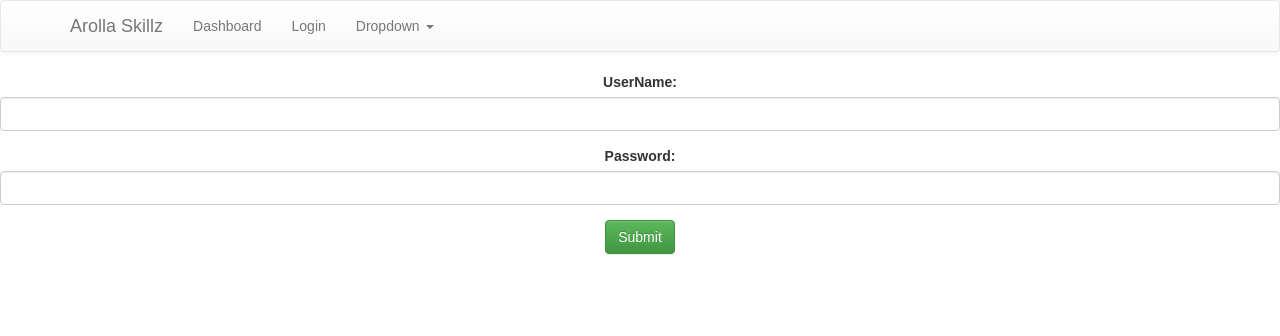
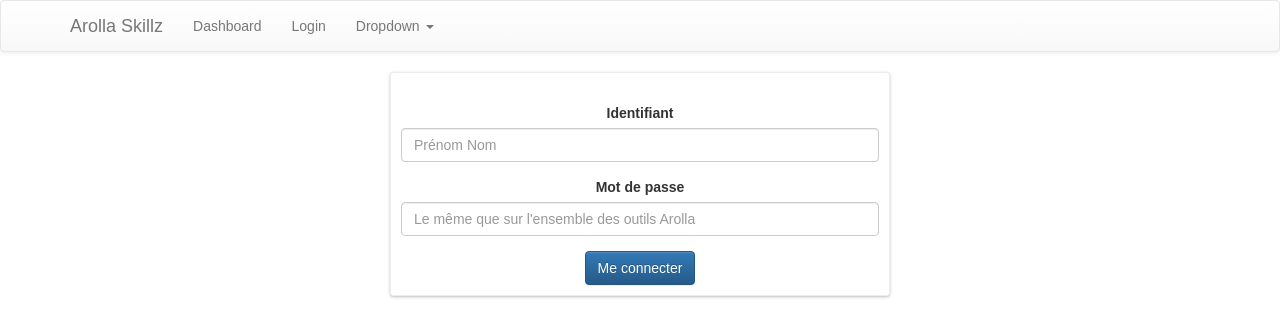
Before and after one commit to Arnauld/skills-web, a React (Create React App) app: page /login in a window 1280 px wide. Shown: the top 336 px of the page. Built offline with nearby package versions, Linux system fonts and the light colour scheme; no server answers.

Commit message:
Feature: add login page

```diff
--- a/src/login/Login.js
+++ b/src/login/Login.js
@@ -1,24 +1,62 @@
 import React, { Component } from 'react';
 import Rating from 'react-rating';
-import { Grid, Col, Row } from 'react-bootstrap';
+import { Grid, Col, Row, FormGroup, ControlLabel, FormControl, Button, HelpBlock } from 'react-bootstrap';
+
+const LoginDivStyle = {
+	align: 'center',
+	border: '1px solid #ededed',
+	borderRadius: '3px',
+	boxShadow: '0 1px 3px rgba(0,0,0,.25)',
+	backgroundColor: '#fff',
+	padding: '10px',
+	position: 'relative',
+	paddingTop: '1.75em',
+	maxWidth:'500px'
+
+};
+
+
+
+function FieldGroup({ id, label, help, ...props }) {
+	return (
+		<FormGroup controlId={id} >
+			<ControlLabel>{label}</ControlLabel>
+			<FormControl {...props} />
+			{help && <HelpBlock>{help}</HelpBlock>}
+		</FormGroup>
+	);
+}
 
 class Login extends Component {
+
 
 	render () {
 		const self = this;
 		return (
-			<form action="/api/login" method="post">
-				<div class="form-group">
-					<label for="username">UserName: </label>
-					<input type="text" class="form-control" id="username" name="username"/>
-				</div>
-				<div class="form-group">
-					<label for="pwd">Password:</label>
-					<input type="password" class="form-control" id="pwd" name="password"/>
-				</div>
-				<button type="submit" class="btn btn-success">Submit</button>
-				<input type="hidden" name="${_csrf.parameterName}" value="${_csrf.token}" />
-			</form>)
+			//<div style={LoginDivStyle}>
+				<form action="/api/login" method="post">
+					<Grid style={LoginDivStyle} >
+					<Col >
+					<FieldGroup
+						id="formControlsText"
+						type="login"
+						label="Identifiant"
+						placeholder="Prénom Nom"
+						/>
+					<FieldGroup
+						id="formControlsEmail"
+						type="password"
+						label="Mot de passe"
+						placeholder="Le même que sur l'ensemble des outils Arolla"
+						/>
+
+					<Button bsStyle="primary" type="submit">
+						Me connecter
+					</Button>
+					</Col>
+						</Grid>
+				</form>//</div>
+		 )
 	}
 }
 
```
